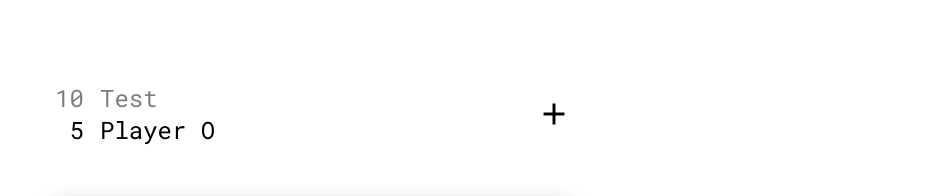
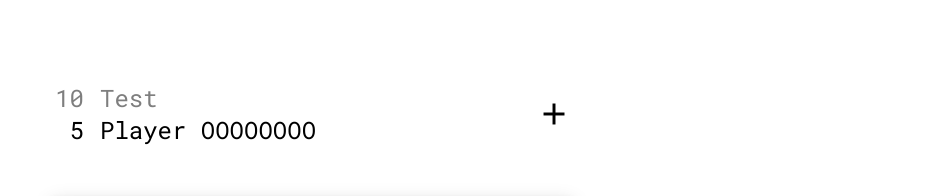
Before and after one commit to michulee/tic-tac-toe, a plain HTML site: page index.html in a window 1280 px wide. Shown: the top 196 px of the page, without its empty margins (328-1280 px from the left). Drawn offline with Linux system fonts and the light colour scheme.

Commit message:
Update index.html

```diff
--- a/index.html
+++ b/index.html
@@ -33,7 +33,7 @@
                     </div>
                     <div class="player player-two active-player">
                         <div class="player-score">5</div>
-                        <div class="player-name">Player O</div>
+                        <div class="player-name">Player OOOOOOOO</div>
                     </div>
                 </div>
                 <button class="material-icons md-36 margin-right">add</button>
```
